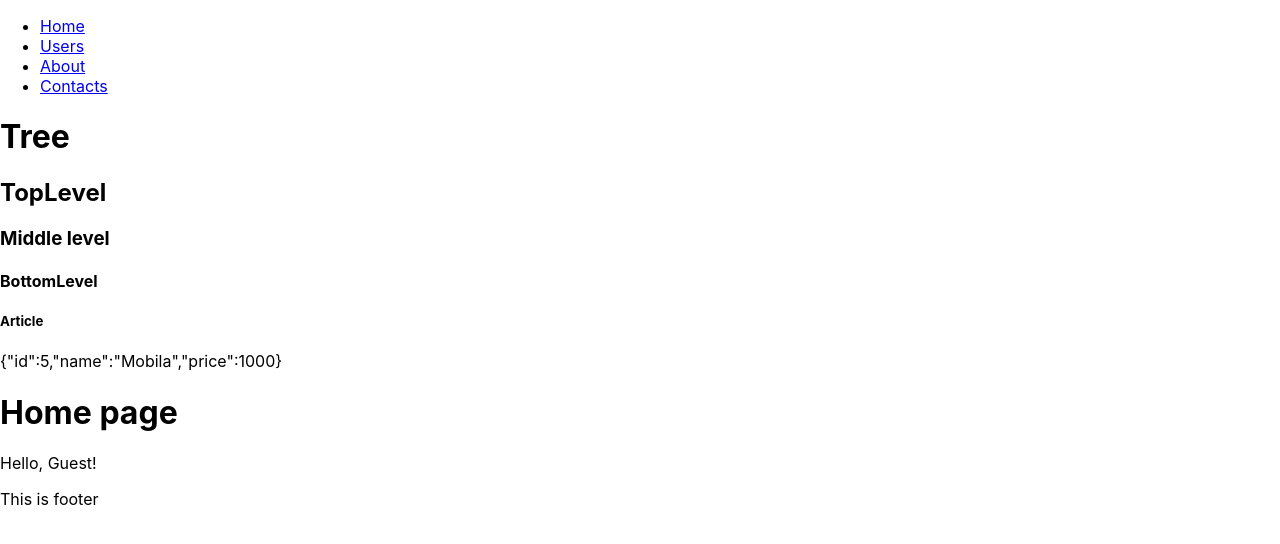
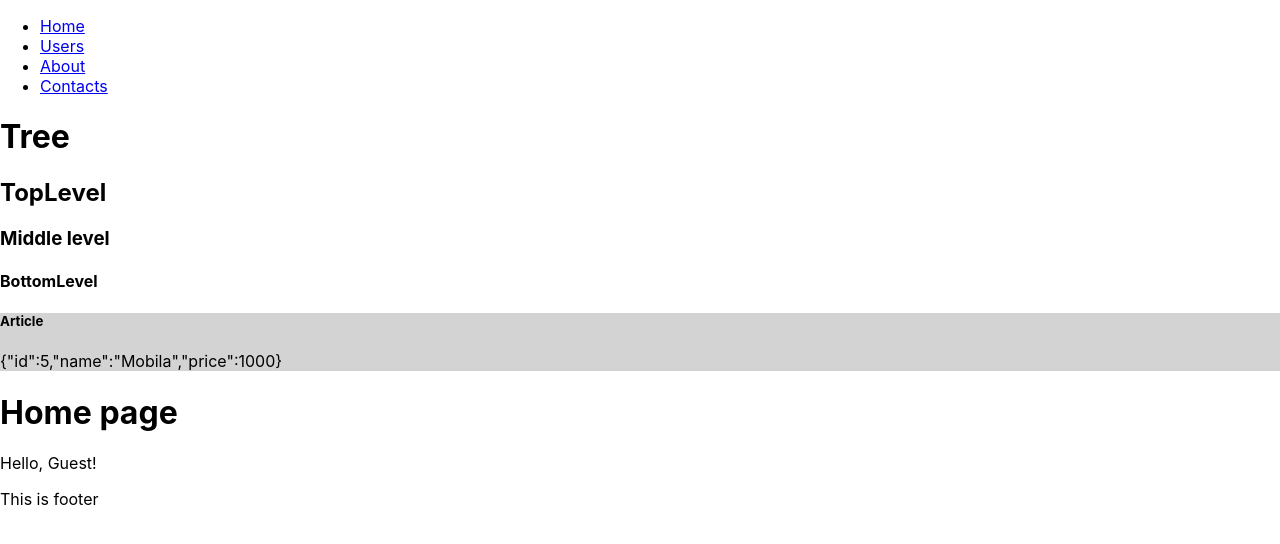
Before and after one commit to fc-fullstack-courses/react-lessons, a React (Create React App) app: page / in a window 1280 px wide. Shown: the top 544 px of the page. Built offline with nearby package versions, Linux system fonts and the light colour scheme.

Commit message:
Add basic solution

```diff
--- a/src/App.js
+++ b/src/App.js
@@ -12,21 +12,28 @@ import PostsPage from './pages/PostsPage';
 import UsersPage from './pages/UsersPage';
 
 export const ProductContext = React.createContext();
+export const ThemeContext = React.createContext();
 
 // создайте контекст, позволяющий менять тему приложения
 // пускай будут 2 темы, какая-то стоит по умолчанию (в каком то стейте сидит)
 // 'light', 'dark'
 // в вложенном комопненте приймите єти данные з конткеста
 // и по условию замените стили
-function App() {
-  const [product, setProduct] = useState({
+class App extends React.Component {
+  state = {
+    product: {
       id: 5,
       name: 'Mobila',
       price: 1000,
-  });
+    },
+    theme: 'light',
+  };
 
+  render() {
+    const { product, theme } = this.state;
     return (
       <ProductContext.Provider value={product}>
+        <ThemeContext.Provider value={theme}>
           <Header />
 
           <Tree />
@@ -47,13 +54,19 @@ function App() {
 
             <Route path="*">
               {({ match, history, location }) => (
-            <NotFoundPage match={match} history={history} location={location} />
+                <NotFoundPage
+                  match={match}
+                  history={history}
+                  location={location}
+                />
               )}
             </Route>
           </Switch>
           <Footer />
+        </ThemeContext.Provider>
       </ProductContext.Provider>
     );
   }
+}
 
 export default App;
--- a/src/components/Tree/SomeArticle/index.jsx
+++ b/src/components/Tree/SomeArticle/index.jsx
@@ -1,20 +1,32 @@
 import React from 'react';
-import { ProductContext } from '../../../App';
+import { ProductContext, ThemeContext } from '../../../App';
 
 const SomeArticle = (props) => {
   // const styles = {
   //   background: theme ? 'red': 'black'
   // }
 
-  const renderFunc = (contextValue) => (
-    // <article style={styles}>
-    <article>
-      <h5>Article</h5>
-      <div>{JSON.stringify(contextValue)}</div>
-    </article>
+  return (
+    <ThemeContext.Consumer>
+      {(theme) => {
+        const styles = {
+          backgroundColor: theme === 'light' ? 'lightgray' : 'darkgrey'
+        }
+
+        return (
+          <ProductContext.Consumer>
+            {(contextValue) => (
+              // <article style={styles}>
+              <article style={styles}>
+                <h5>Article</h5>
+                <div>{JSON.stringify(contextValue)}</div>
+              </article>
+            )}
+          </ProductContext.Consumer>
+        );
+      }}
+    </ThemeContext.Consumer>
   );
-
-  return <ProductContext.Consumer>{renderFunc}</ProductContext.Consumer>;
 };
 
 export default SomeArticle;
```
Lines whose indentation alone changed are shown as unchanged.
